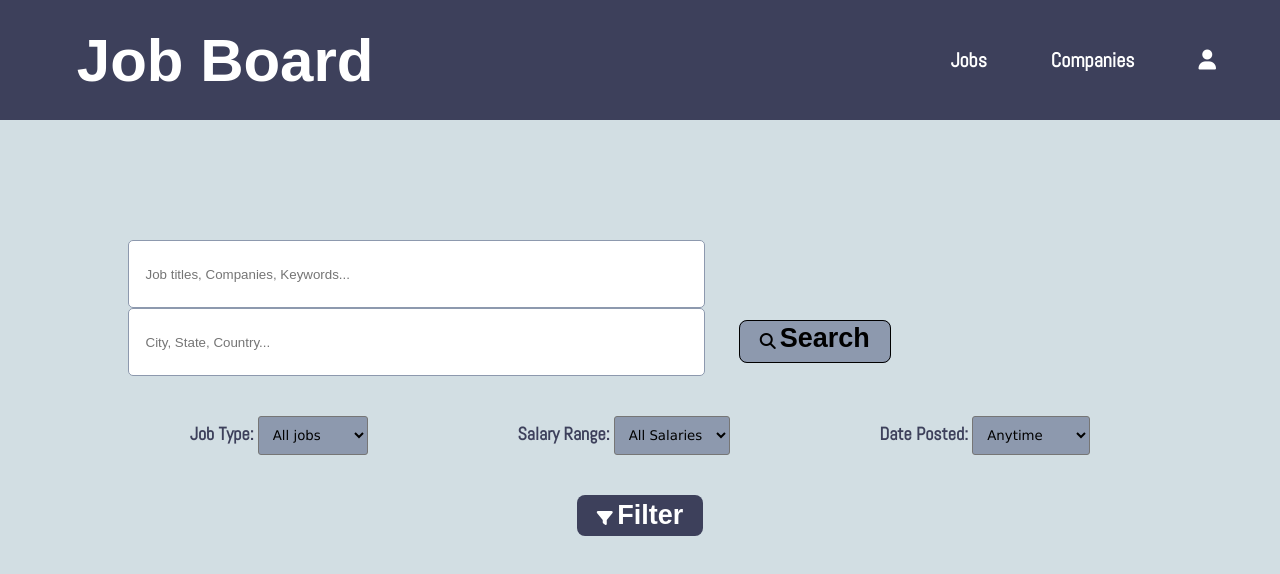
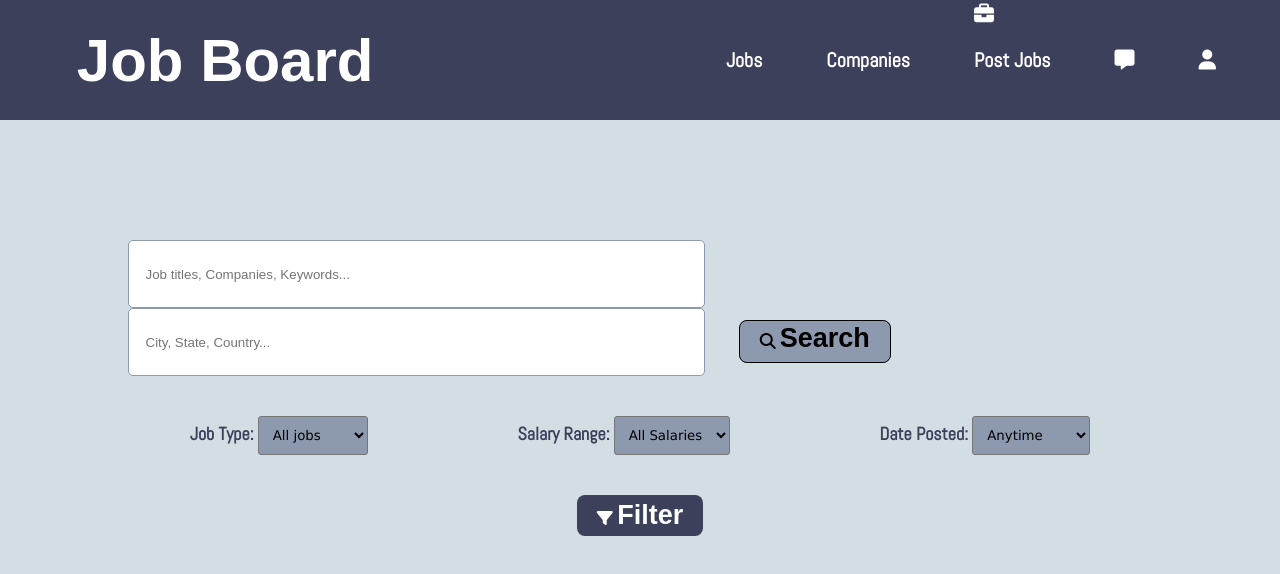
Before and after one commit to lydiadufek/CSC337-FinalProject, a website: page public_html/home.html in a window 1280 px wide. Drawn offline with Linux system fonts and the light colour scheme; a web font is replaced by a local one.

Commit message:
home header update (chat /post jobs)

```diff
--- a/public_html/home.html
+++ b/public_html/home.html
@@ -26,7 +26,13 @@
         <div id="info">
            <div> <p> Jobs </p> </div>
             <div> <p> Companies </p>  </div>
+            <div id="jobpost">
+                <i class="fa-solid fa-briefcase"></i>
+                <p>Post Jobs </p><br>
+            </div>
+            <div><i class="fa-solid fa-message"></i></div>
             <div> <i id="profile" class="fa-solid fa-user"></i> </div>
+
         </div>
 
     </div>
```
